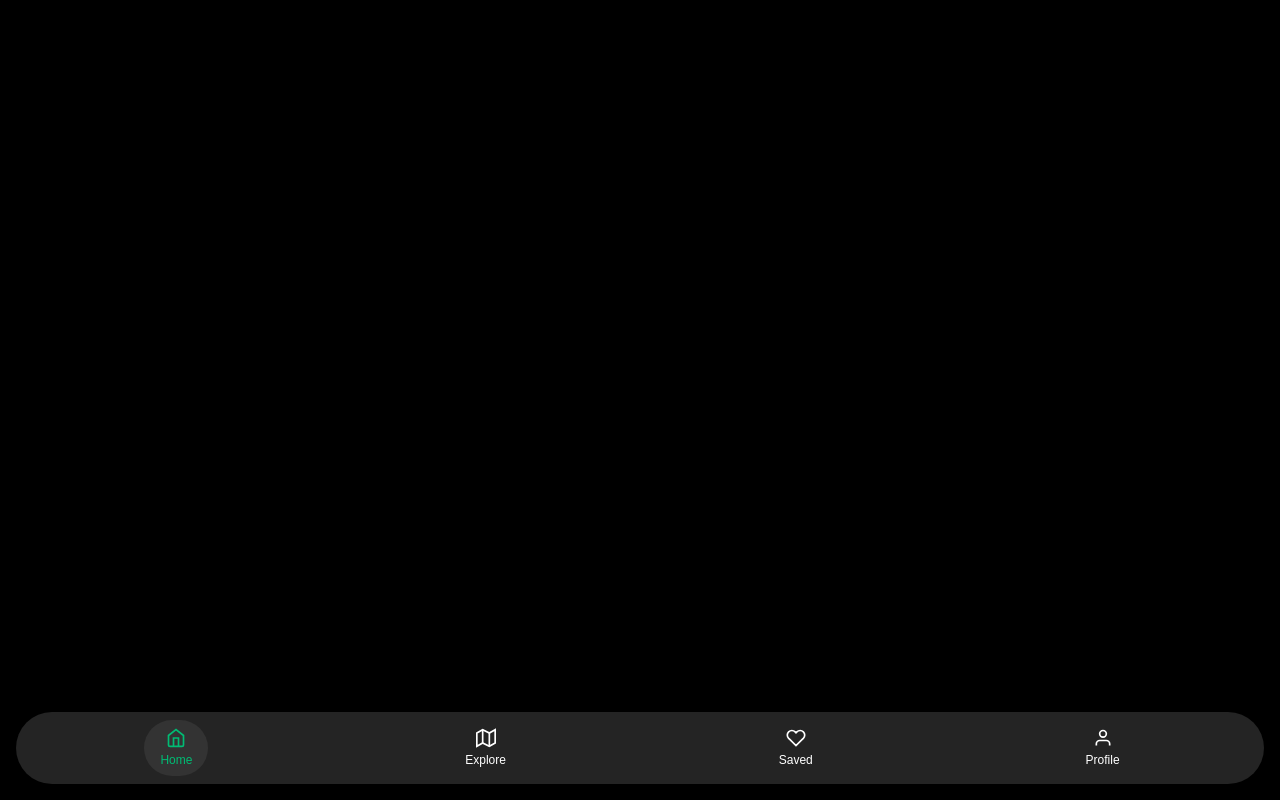
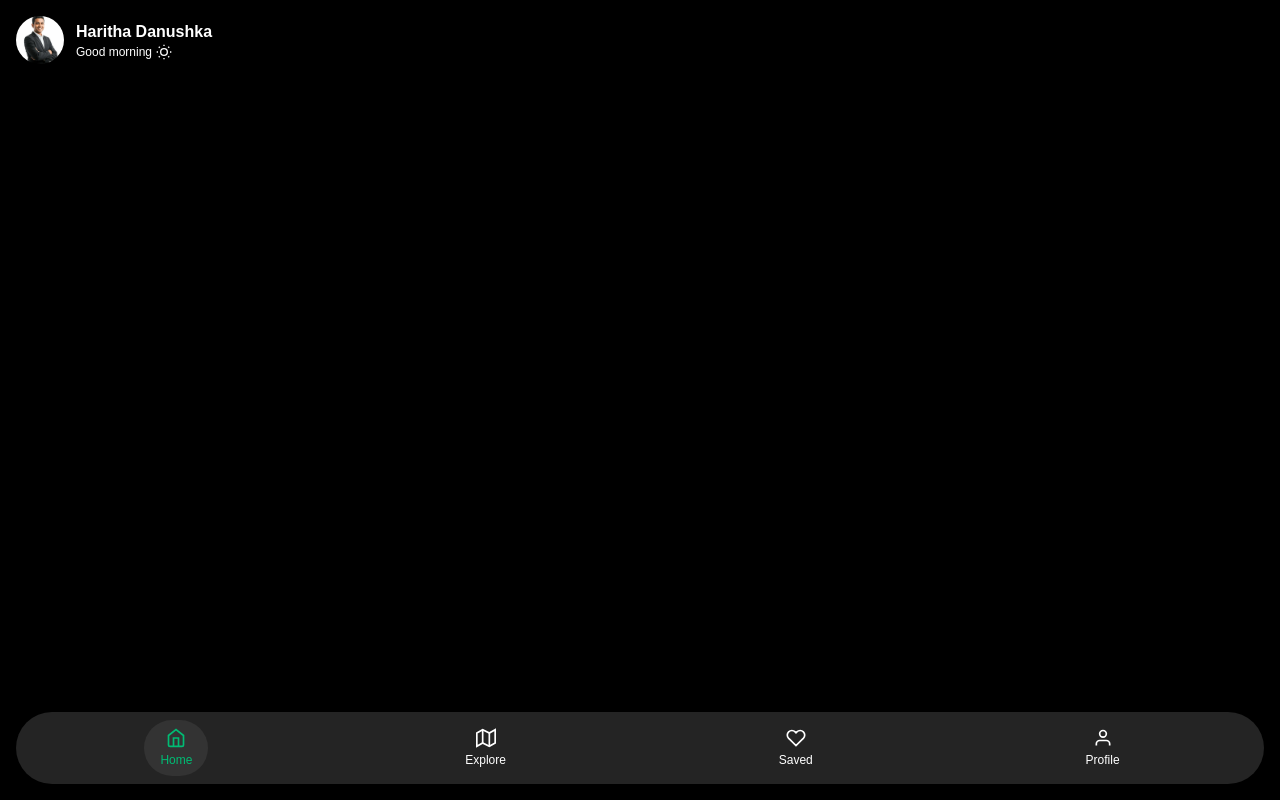
Before and after one commit to exzero-tech/zynk-platform, a Next.js app in the folder frontend/: page / in a window 1280 px wide. Built offline with nearby package versions, Linux system fonts and the light colour scheme.

Commit message:
feat: implement the profile card

```diff
--- a/frontend/src/app/page.tsx
+++ b/frontend/src/app/page.tsx
@@ -1,6 +1,9 @@
+import Profile from '../components/Profile'
+
 export default function Home() {
   return (
-    <div>
+    <div className="p-4">
+      <Profile />
       {/* Your content here */}
     </div>
   );
--- /dev/null
+++ b/frontend/src/components/Profile.tsx
@@ -0,0 +1,34 @@
+import Image from "next/image"
+
+export default function Profile() {
+  return (
+    <div className="flex items-center gap-3">
+      <div className="w-12 h-12 rounded-full overflow-hidden">
+        <Image
+          src="/harith-danushka-profile-pic.webp"
+          alt="Haritha Danushka"
+          width={48}
+          height={48}
+          className="w-full h-full object-cover rounded-full scale-110"
+        />
+      </div>
+      <div>
+        <div className="text-white font-semibold">Haritha Danushka</div>
+        <div className="text-white text-xs flex items-center gap-1">
+          Good morning
+          <svg width="16" height="16" viewBox="0 0 24 24" fill="none" stroke="currentColor" strokeWidth="2">
+            <circle cx="12" cy="12" r="5"/>
+            <line x1="12" y1="1" x2="12" y2="3"/>
+            <line x1="12" y1="21" x2="12" y2="23"/>
+            <line x1="4.22" y1="4.22" x2="5.64" y2="5.64"/>
+            <line x1="18.36" y1="18.36" x2="19.78" y2="19.78"/>
+            <line x1="1" y1="12" x2="3" y2="12"/>
+            <line x1="21" y1="12" x2="23" y2="12"/>
+            <line x1="4.22" y1="19.78" x2="5.64" y2="18.36"/>
+            <line x1="18.36" y1="5.64" x2="19.78" y2="4.22"/>
+          </svg>
+        </div>
+      </div>
+    </div>
+  )
+}
```
Also changed, not shown: frontend/public/harith-danushka-profile-pic.webp (added).
